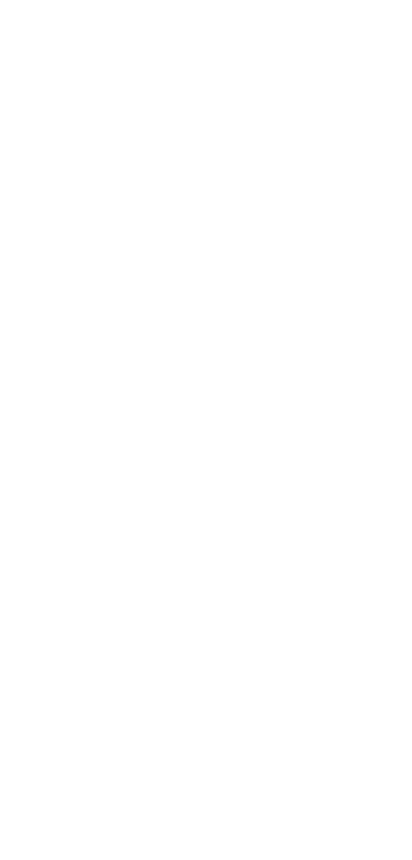
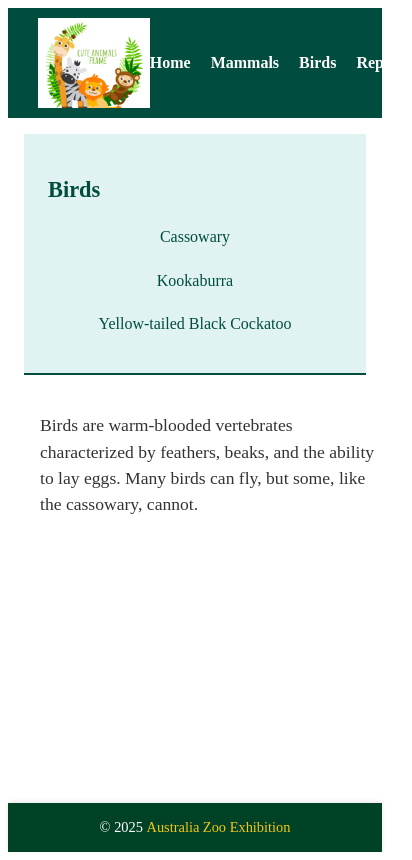
Before and after one commit to Maedeh86/australia-zoo, a React (Vite) app: page /bird in a window 390 px wide. Before the commit this address had no page. Shown: the whole page, 412 px wide, since content can reach past the window. Built offline with nearby package versions, Linux system fonts and the light colour scheme.

Commit message:
Initial commit

```diff
--- a/src/App.jsx
+++ b/src/App.jsx
@@ -1,4 +1,4 @@
-import { Routes, Route } from 'react-router-dom'; // حذف BrowserRouter از اینجا
+import { Routes, Route } from 'react-router-dom';
 import Layout from './components/Layout/Layout';
 import Home from './pages/Home/Home';
 import Mammals from './pages/Mammals/Mammals';
@@ -10,9 +10,9 @@
     <Routes>
       <Route path="/" element={<Layout />}>
         <Route index element={<Home />} />
-        <Route path="mammals" element={<Mammals />} />
-        <Route path="birds" element={<Birds />} />
-        <Route path="reptiles" element={<Reptiles />} />
+        <Route path="mammal" element={<Mammals />} />
+        <Route path="bird" element={<Birds />} />
+        <Route path="reptile" element={<Reptiles />} />
       </Route>
     </Routes>
   );
--- a/src/components/AnimalCard/AnimalCard.module.css
+++ b/src/components/AnimalCard/AnimalCard.module.css
@@ -71,3 +71,30 @@
     text-align: center;
   }
 }
+@media (max-width: 480px) {
+  .card {
+    padding: 0.8rem;
+    margin: 0.5rem;
+    text-align: center;
+  }
+
+  .image {
+    max-width: 100%;
+    width: 100%;
+    height: auto;
+  }
+
+  .button {
+    width: 100%;
+    padding: 0.8rem;
+    font-size: 1rem;
+  }
+
+  h3 {
+    font-size: 1.2rem;
+  }
+
+  p {
+    font-size: 0.95rem;
+  }
+}
--- a/src/components/MainContent/MainContent.jsx
+++ b/src/components/MainContent/MainContent.jsx
@@ -3,9 +3,9 @@
 import { Link } from 'react-router-dom';
 
 const groupPaths = {
-  mammal: 'mammals',
-  reptile: 'reptiles',
-  bird: 'birds',
+  mammal: 'mammal',
+  reptile: 'reptile',
+  bird: 'bird',
 };
 
 function MainContent({ animal, showDetails, setShowDetails }) {
@@ -18,7 +18,9 @@
       </div>
     );
   }
-
+  const groupKey = animal.group?.toLowerCase();
+  console.log("groupKey:", groupKey);
+  const groupRoute = groupPaths[groupKey] || 'mammals';
   return (
     <div className={styles.main}>
       {!showDetails ? (
@@ -30,14 +32,27 @@
       ) : (
         <div className={styles.modal}>
           <div className={styles.modalContent}>
-            <button className={styles.close} onClick={() => setShowDetails(false)}>×</button>
+            <button
+              className={styles.close}
+              onClick={() => setShowDetails(false)}
+            >
+              ×
+            </button>
             <h2>{animal.name}</h2>
             <img
               src={animal.image}
               alt={animal.name}
               className={styles.modalImage}
             />
-            <p><strong>Group:</strong> <Link to={`/${groupPaths[animal.group]}`}>{animal.group}</Link></p>
+            <p>
+              <strong>Group:</strong>{' '}
+              <Link
+                to={`/${groupRoute}`}
+                onClick={() => setShowDetails(false)}
+              >
+                {animal.group}
+              </Link>
+            </p>
             <p><strong>Lifespan:</strong> {animal.lifespan}</p>
             <p><strong>Length:</strong> {animal.length}</p>
             <p><strong>Weight:</strong> {animal.weight}</p>
--- a/src/components/MainContent/MainContent.module.css
+++ b/src/components/MainContent/MainContent.module.css
@@ -92,3 +92,29 @@
     margin: 0.5rem 0;
   }
 }
+@media (max-width: 480px) {
+  .modal {
+    padding: 0.5rem;
+    align-items: flex-start;
+  }
+
+  .modalContent {
+    padding: 1rem;
+    font-size: 0.95rem;
+    max-width: 95%;
+    max-height: 90vh;
+  }
+
+  .modalImage {
+    max-width: 100%;
+    height: auto;
+    border-radius: 8px;
+    margin: 0.5rem 0;
+  }
+
+  .close {
+    font-size: 1.3rem;
+    top: 0.5rem;
+    right: 0.5rem;
+  }
+}
--- a/src/data/animals.json
+++ b/src/data/animals.json
@@ -1,7 +1,7 @@
 [
   {
     "name": "Echidna",
-    "group": "mammals",
+    "group": "mammal",
     "image": "images/Echidna.jpg",
     "lifespan": "50 years",
     "food": "Insects such as ants and termites, beetle larvae and worms",
@@ -12,7 +12,7 @@
   },
   {
     "name": "Tasmanian Devil",
-    "group": "mammals",
+    "group": "mammal",
     "image": "images/Tasmanian-devils.jpg",
     "lifespan": "5 years",
     "food": "Meat from animals such as wallabies and wombats",
@@ -23,7 +23,7 @@
   },
   {
     "name": "Quokka",
-    "group": "mammals",
+    "group": "mammal",
     "image": "images/quokka.png",
     "lifespan": "10 years",
     "food": "Shrubs and grasses",
--- a/src/index.css
+++ b/src/index.css
@@ -66,3 +66,36 @@
     background-color: #f9f9f9;
   }
 }
+@media (max-width: 480px) {
+  header {
+    flex-direction: column;
+    align-items: flex-start;
+    padding: 10px 15px;
+  }
+
+  nav ul {
+    flex-direction: column;
+    gap: 10px;
+  }
+
+  .animal-card {
+    width: 100%;
+    flex-direction: column;
+    align-items: center;
+    margin-bottom: 20px;
+  }
+
+  .animal-details {
+    width: 95%;
+    height: auto;
+    max-height: 90vh;
+    overflow-y: auto;
+    padding: 15px;
+    font-size: 0.9rem;
+  }
+
+  .animal-img {
+    width: 100%;
+    height: auto;
+  }
+}
--- a/src/pages/Birds/Birds.jsx
+++ b/src/pages/Birds/Birds.jsx
@@ -1,11 +1,11 @@
-import React, { useState } from 'react';
-import animals from "../../data/animals.json";
-import AnimalCard from "../../components/AnimalCard/AnimalCard";
+import { useState } from 'react';
+import animals from '../../data/animals.json';
 import Sidebar from '../../components/sidebar/Sidebar';
+import AnimalCard from '../../components/AnimalCard/AnimalCard';
 import styles from './Birds.module.css';
 
 function Birds() {
-  const birdList = animals.filter(animal => animal.group === 'bird');
+  const birdList = animals.filter(animal => animal.group?.toLowerCase() === 'bird');
   const [selected, setSelected] = useState(null);
 
   const selectedAnimal = birdList.find(a => a.name === selected);
--- a/src/pages/Reptiles/Reptiles.jsx
+++ b/src/pages/Reptiles/Reptiles.jsx
@@ -1,12 +1,16 @@
   import { useState } from 'react';
   import animals from '../../data/animals.json';
   import Sidebar from '../../components/sidebar/Sidebar';
+  import AnimalCard from '../../components/AnimalCard/AnimalCard';
   import styles from './Reptiles.module.css';
 
   function Reptiles() {
-  const reptiles = animals.filter(animal => animal.group === 'reptile');
+    const reptiles = animals.filter(animal => animal.group?.toLowerCase() === 'reptile');
     const [selected, setSelected] = useState(null);
-  const activeAnimal = reptiles.find(animal => animal.name === selected);
+
+    const activeAnimal = reptiles.find(animal =>
+      animal.name.toLowerCase() === selected?.toLowerCase()
+    );
 
     const handleSelect = (name) => {
       setSelected(selected === name ? null : name);
@@ -26,21 +30,10 @@
           {!activeAnimal && <p>Select a reptile to view its details.</p>}
 
           {activeAnimal && (
-          <div className={styles.details}>
-            <h3>{activeAnimal.name}</h3>
-            <img
-              src={activeAnimal.image}
-              alt={activeAnimal.name}
-              className={styles.image}
+            <AnimalCard
+              animal={activeAnimal}
+              short={false}
             />
-            <p><strong>Group:</strong> {activeAnimal.group}</p>
-            <p><strong>Lifespan:</strong> {activeAnimal.lifespan}</p>
-            <p><strong>Length:</strong> {activeAnimal.length}</p>
-            <p><strong>Weight:</strong> {activeAnimal.weight}</p>
-            <p><strong>Found in:</strong> {activeAnimal.found}</p>
-            <p><strong>Diet:</strong> {activeAnimal.food}</p>
-            <p>{activeAnimal.description}</p>
-          </div>
           )}
         </main>
       </div>
```
Lines whose indentation alone changed are shown as unchanged.
